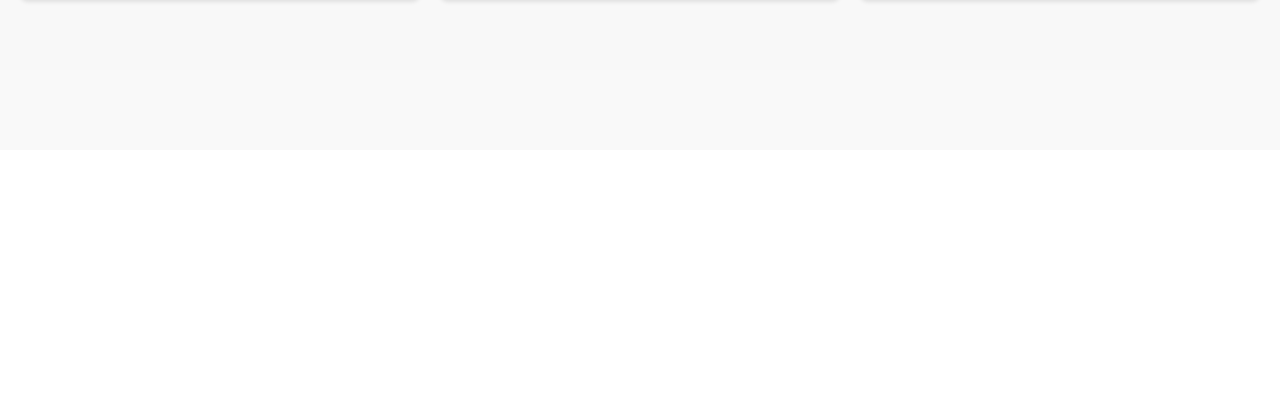
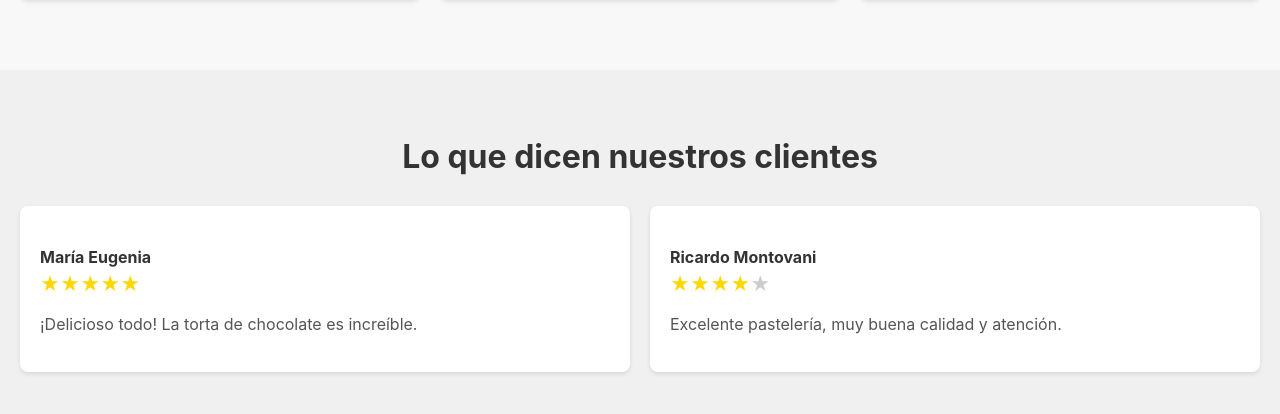
Before and after one commit to santiagotuc/dolcesabores, a React (Create React App) app: page / in a window 1280 px wide. Shown: the part 1963-2377 px from the top of the page. Before the commit the page ends 2113 px from the top, so only its background shows below. Built offline with nearby package versions, Linux system fonts and the light colour scheme.

Commit message:
creacion de ReviewCard

```diff
--- /dev/null
+++ b/src/components/ReviewCard.css
@@ -0,0 +1,34 @@
+/* components/ReviewCard.css */
+.review-card {
+  background-color: #fff;
+  border-radius: 8px;
+  box-shadow: 0 2px 4px rgba(0, 0, 0, 0.1);
+  padding: 20px;
+  margin-bottom: 20px;
+  text-align: left;
+}
+
+.author {
+  font-weight: bold;
+  margin-bottom: 5px;
+  color: #333;
+}
+
+.rating {
+  color: gold;
+  font-size: 1.2em;
+  margin-bottom: 10px;
+}
+
+.star {
+  color: #ccc; /* Estrellas vacías */
+}
+
+.filled {
+  color: gold; /* Estrellas llenas */
+}
+
+.text {
+  color: #555;
+  line-height: 1.5;
+}
--- a/src/components/ReviewCard.jsx
+++ b/src/components/ReviewCard.jsx
@@ -0,0 +1,28 @@
+// components/ReviewCard.jsx
+import React from "react";
+import "./ReviewCard.css"; // Importa estilos para la tarjeta de reseña
+
+function ReviewCard({ author, rating, text }) {
+  // Función para generar las estrellas según la calificación
+  const renderStars = (rating) => {
+    const stars = [];
+    for (let i = 0; i < 5; i++) {
+      stars.push(
+        <span key={i} className={i < rating ? "star filled" : "star"}>
+          ★
+        </span>
+      );
+    }
+    return <div className="rating">{stars}</div>;
+  };
+
+  return (
+    <div className="review-card">
+      <h4 className="author">{author}</h4>
+      {renderStars(rating)}
+      <p className="text">{text}</p>
+    </div>
+  );
+}
+
+export default ReviewCard;
--- a/src/pages/HomePage.css
+++ b/src/pages/HomePage.css
@@ -1,8 +1,3 @@
-/* pages/HomePage.css */
-.home-page {
-  /* Estilos generales de la página de inicio */
-}
-
 /* Estilos de la sección principal (hero) */
 .hero-section {
   background-size: cover;
@@ -135,3 +130,22 @@
 .product-card .add-to-cart:hover {
   background-color: #0056b3;
 }
+
+/* Estilos para la sección de reseñas de clientes */
+.customer-reviews {
+  padding: 40px 20px;
+  text-align: center;
+  background-color: #f0f0f0; /* Un fondo gris más claro */
+}
+
+.customer-reviews h2 {
+  font-size: 2em;
+  margin-bottom: 30px;
+  color: #333;
+}
+
+.reviews-container {
+  display: grid;
+  grid-template-columns: repeat(auto-fit, minmax(300px, 1fr));
+  gap: 20px;
+}
--- a/src/pages/HomePage.jsx
+++ b/src/pages/HomePage.jsx
@@ -4,7 +4,22 @@ import HeroImage from "../images/p-image-placeholder.jpg";
 import Product1Image from "../images/product1-placeholder.jpg"; // Importa la imagen del producto 1
 import Product2Image from "../images/product2-placeholder.jpg"; // Importa la imagen del producto 2
 import Product3Image from "../images/product3-placeholder.jpg"; // Importa la imagen del producto 3
+import ReviewCard from "../components/ReviewCard"; // Importa el componente ReviewCard
+
 function HomePage() {
+  const reviews = [
+    {
+      author: "María Eugenia",
+      rating: 5,
+      text: "¡Delicioso todo! La torta de chocolate es increíble.",
+    },
+    {
+      author: "Ricardo Montovani",
+      rating: 4,
+      text: "Excelente pastelería, muy buena calidad y atención.",
+    },
+    // Añade más reseñas aquí
+  ];
   return (
     <div className="home-page">
       {/* Sección de la imagen principal */}
@@ -79,6 +94,21 @@ function HomePage() {
         </div>
       </section>
 
+      {/* Sección de reseñas */}
+      <section className="customer-reviews">
+        <h2>Lo que dicen nuestros clientes</h2>
+        <div className="reviews-container">
+          {reviews.map((review, index) => (
+            <ReviewCard
+              key={index}
+              author={review.author}
+              rating={review.rating}
+              text={review.text}
+            />
+          ))}
+        </div>
+      </section>
+
       {/* Sección de información */}
       <div className="info-section">
         {/* ... tu sección de información ... */}
```
